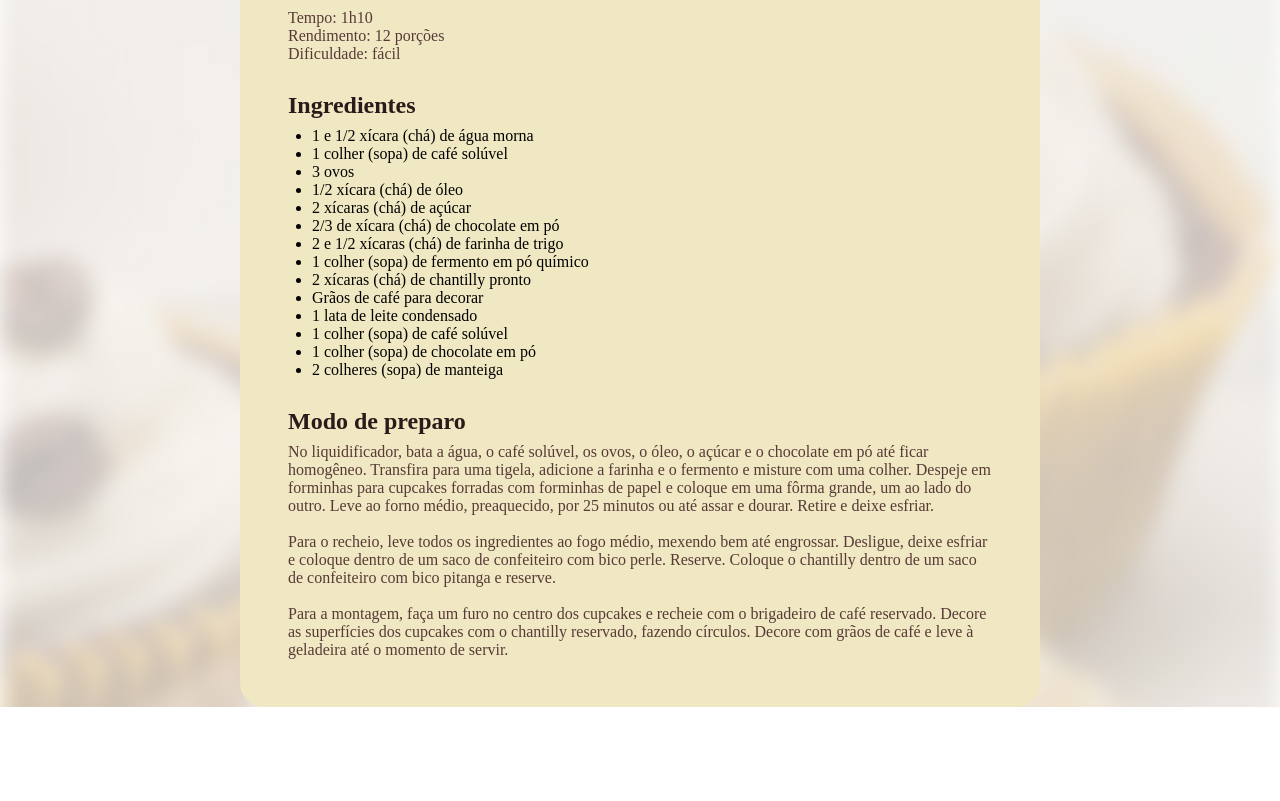
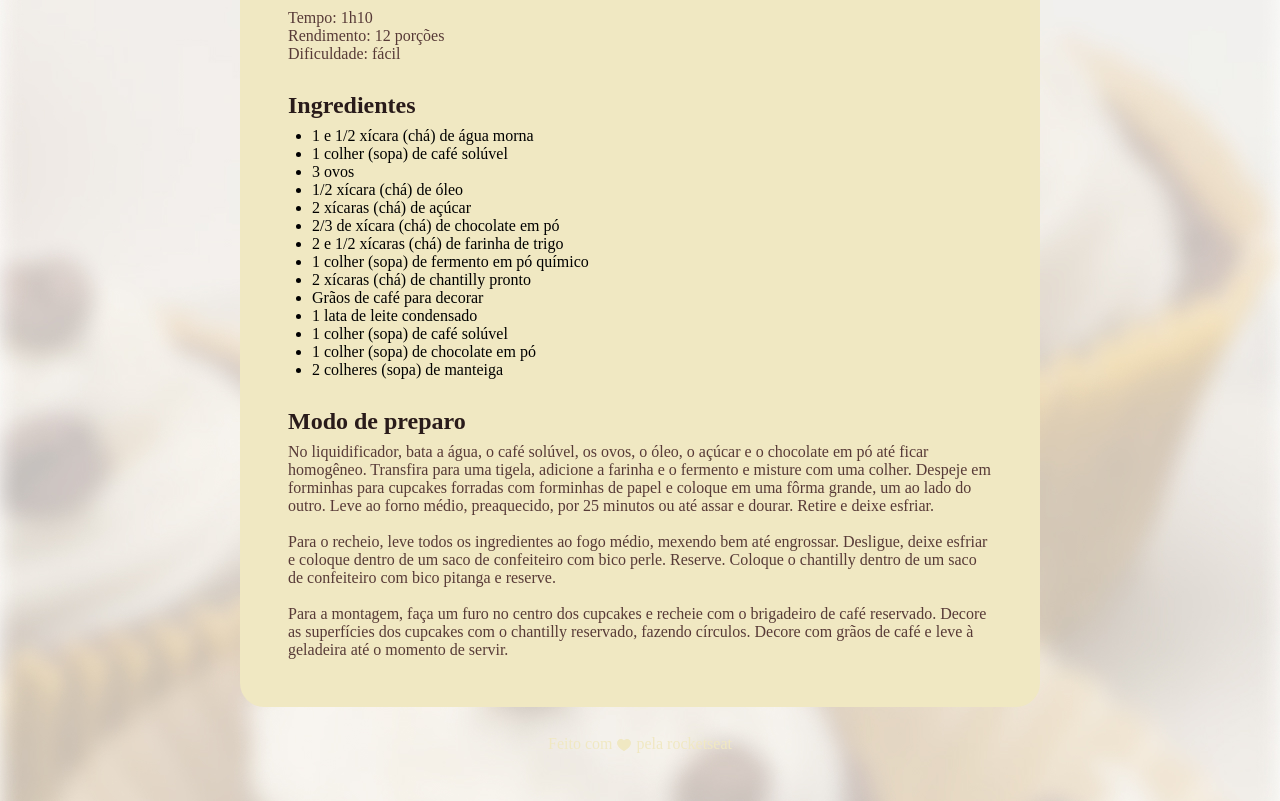
Before and after one commit to emerson25k5/pagina_receita, a plain HTML site: page index.html in a window 1280 px wide. Shown: the part 169-970 px from the top of the page. Before the commit the page ends 876 px from the top, so only its background shows below. Drawn offline with Linux system fonts and the light colour scheme; a web font is replaced by a local one.

Commit message:
adicionando footer

```diff
--- a/index.html
+++ b/index.html
@@ -56,5 +56,11 @@
     </main>
   </div>
 
+  <footer>
+    Feito com
+    <img src="./assets/heart.svg" alt="coracaozinho fofinho">
+    pela rocketseat
+  </footer>
+
 </body>
 </html>
--- a/style.css
+++ b/style.css
@@ -61,3 +61,14 @@ ul {
 p {
   color: #573A37;
 }
+
+footer {
+  color: #F0E8C2;
+  text-align: center;
+  margin-top: 28px;
+  padding-bottom: 48px;
+}
+
+footer img {
+  vertical-align: middle;
+}
```
Also changed, not shown: assets/heart.svg (added).
